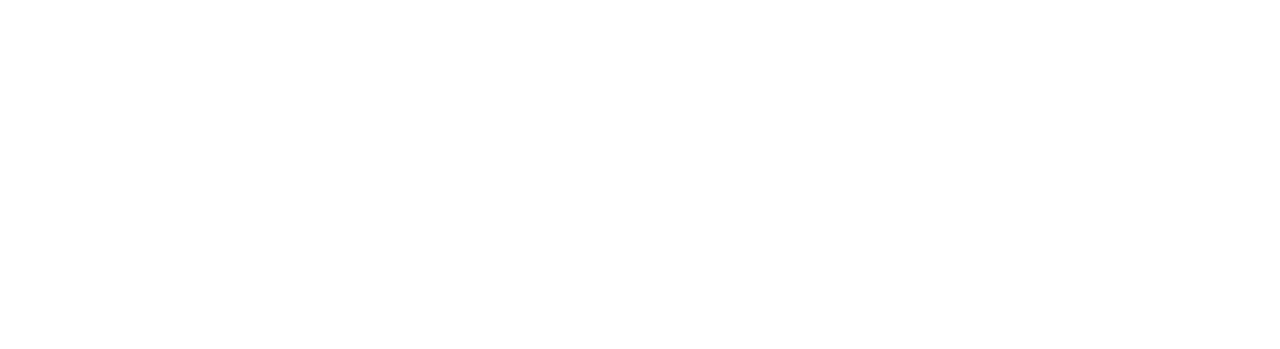
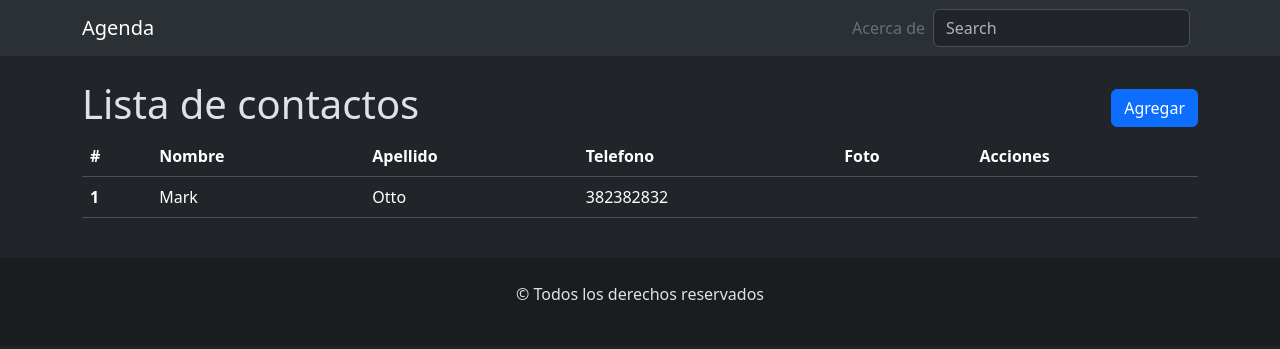
Before and after one commit to santyago13/crudAgenda, a plain HTML site: page index.html in a window 1280 px wide. Drawn offline with nearby package versions, Linux system fonts and the light colour scheme.

Commit message:
adelantado el maquetado

```diff
--- a/index.html
+++ b/index.html
@@ -1,16 +1,92 @@
 <!DOCTYPE html>
-<html lang="en">
-<head>
-    <meta charset="UTF-8">
-    <meta name="viewport" content="width=device-width, initial-scale=1.0">
-    <link href="https://cdn.jsdelivr.net/npm/bootstrap@5.3.7/dist/css/bootstrap.min.css" rel="stylesheet" integrity="sha384-LN+7fdVzj6u52u30Kp6M/trliBMCMKTyK833zpbD+pXdCLuTusPj697FH4R/5mcr" crossorigin="anonymous">
-    <link rel="stylesheet" href="css/style.css">
+<html lang="en" data-bs-theme="dark">
+  <head>
+    <meta charset="UTF-8" />
+    <meta name="viewport" content="width=device-width, initial-scale=1.0" />
+    <link
+      href="https://cdn.jsdelivr.net/npm/bootstrap@5.3.7/dist/css/bootstrap.min.css"
+      rel="stylesheet"
+      integrity="sha384-LN+7fdVzj6u52u30Kp6M/trliBMCMKTyK833zpbD+pXdCLuTusPj697FH4R/5mcr"
+      crossorigin="anonymous"
+    />
+    <link rel="stylesheet" href="css/style.css" />
     <title>Document</title>
-</head>
-<body>
-    <header></header>
-    <main></main>
-    <footer></footer>
-</body>
-<script src="https://cdn.jsdelivr.net/npm/bootstrap@5.3.7/dist/js/bootstrap.bundle.min.js" integrity="sha384-ndDqU0Gzau9qJ1lfW4pNLlhNTkCfHzAVBReH9diLvGRem5+R9g2FzA8ZGN954O5Q" crossorigin="anonymous"></script>
+  </head>
+  <body>
+    <header>
+      <nav class="navbar navbar-expand-lg bg-body-tertiary">
+        <div class="container">
+          <a class="navbar-brand" href="#">Agenda</a>
+          <button
+            class="navbar-toggler"
+            type="button"
+            data-bs-toggle="collapse"
+            data-bs-target="#navbarSupportedContent"
+            aria-controls="navbarSupportedContent"
+            aria-expanded="false"
+            aria-label="Toggle navigation"
+          >
+            <span class="navbar-toggler-icon"></span>
+          </button>
+          <div class="collapse navbar-collapse" id="navbarSupportedContent">
+            <ul class="navbar-nav ms-auto mb-2 mb-lg-0">
+              <li class="nav-item">
+                <a class="nav-link disabled" aria-disabled="true">Acerca de</a>
+              </li>
+            </ul>
+            <form class="d-flex" role="search">
+              <input
+                class="form-control me-2"
+                type="search"
+                placeholder="Search"
+                aria-label="Search"
+              />
+            </form>
+          </div>
+        </div>
+      </nav>
+    </header>
+    <main class="container my-4">
+      <section class="" id="seccionTablaContactos">
+        <div class="d-flex justify-content-between align-items-center">
+          <h1>Lista de contactos</h1>
+          <button class="btn btn-primary">Agregar</button>
+        </div>
+        <div class="table-responsive">
+          <table class="table">
+            <thead>
+              <tr>
+                <th scope="col">#</th>
+                <th scope="col">Nombre</th>
+                <th scope="col">Apellido</th>
+                <th scope="col">Telefono</th>
+                <th scope="col">Foto</th>
+                <th scope="col">Acciones</th>
+              </tr>
+            </thead>
+            <tbody>
+              <tr>
+                <th scope="row">1</th>
+                <td>Mark</td>
+                <td>Otto</td>
+                <td>382382832</td>
+                <td><img src="" alt=""></td>
+                <td></td>
+              </tr>
+            </tbody>
+          </table>
+        </div>
+      </section>
+      <section class="" id="seccionDetalleContactos"></section>
+    </main>
+    <footer class="bg-dark-subtle text-center py-4">
+      <p>&copy; Todos los derechos reservados</p>
+    </footer>
+  </body>
+  <script
+    src="https://cdn.jsdelivr.net/npm/bootstrap@5.3.7/dist/js/bootstrap.bundle.min.js"
+    integrity="sha384-ndDqU0Gzau9qJ1lfW4pNLlhNTkCfHzAVBReH9diLvGRem5+R9g2FzA8ZGN954O5Q"
+    crossorigin="anonymous"
+  ></script>
+  <script src="js/app.js"></script>
 </html>
```
